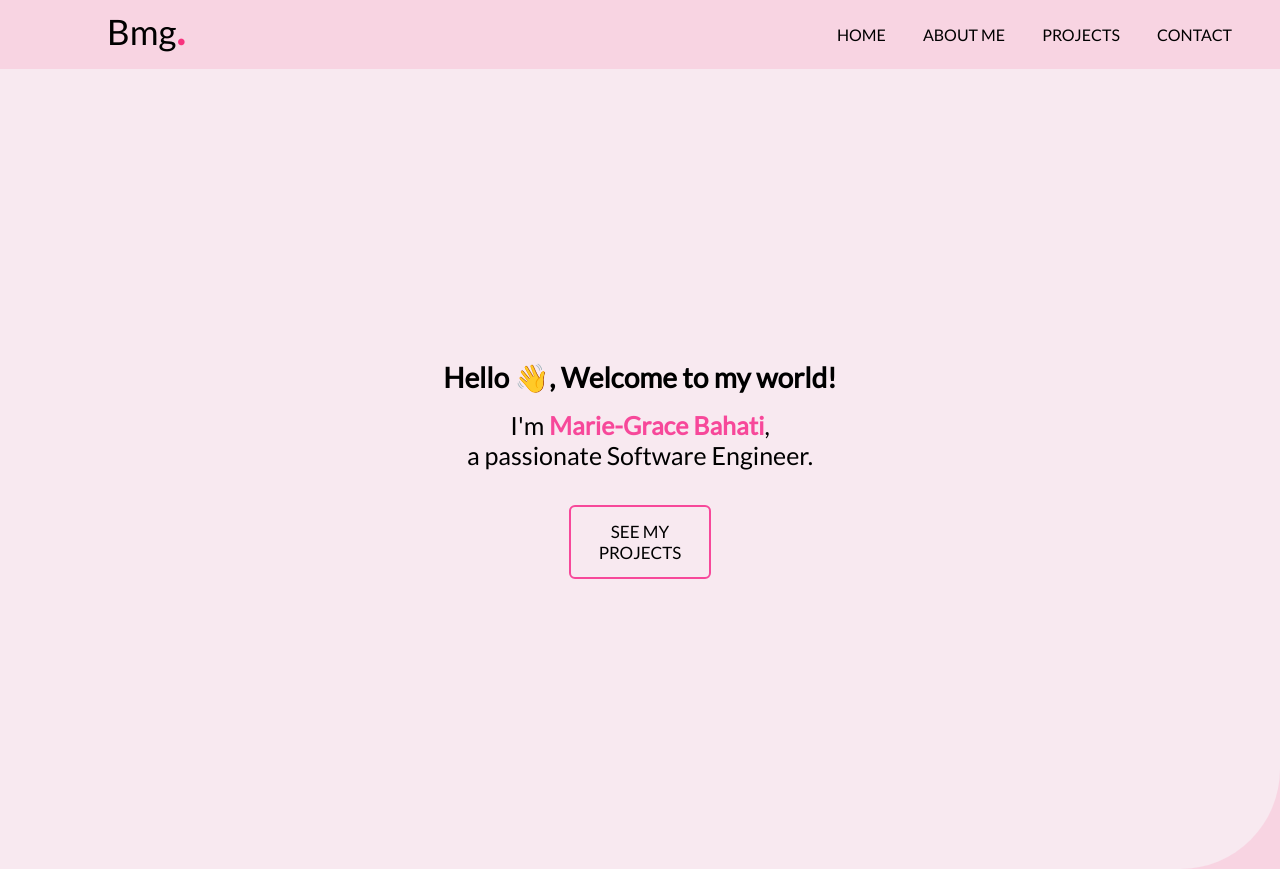
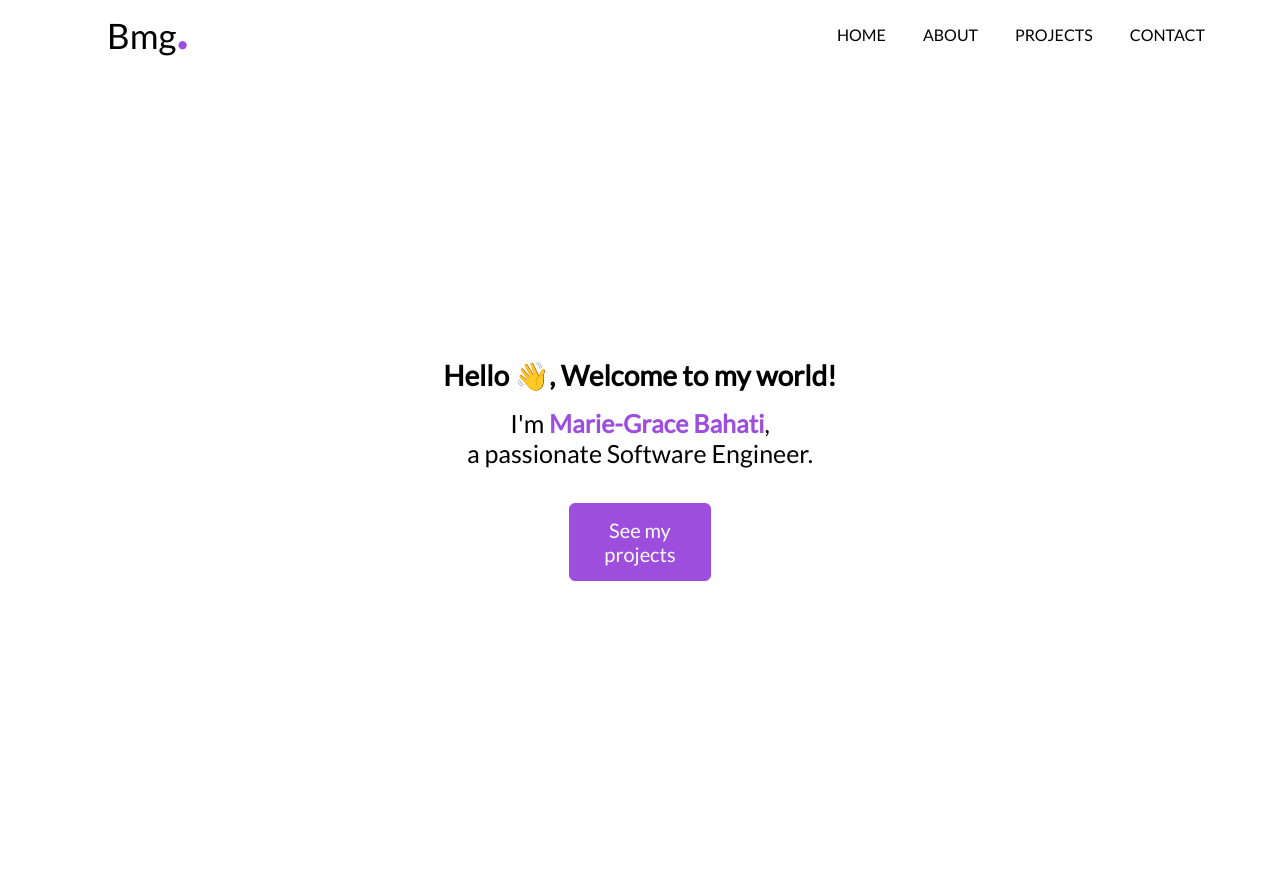
Before and after one commit to mariegrace31/official_portfolio, a React (Create React App) app: page / in a window 1280 px wide. Built offline with nearby package versions, Linux system fonts and the light colour scheme.

Commit message:
Update the colors

```diff
--- a/src/components/Home.js
+++ b/src/components/Home.js
@@ -12,7 +12,7 @@ const Home = () => (
         <br />
         a passionate Software Engineer.
       </p>
-      <a className="projects-btn" href="#projects">SEE MY PROJECTS</a>
+      <a className="projects-btn" href="#projects">See my projects</a>
     </div>
   </div>
 );
--- a/src/components/Navbar.js
+++ b/src/components/Navbar.js
@@ -19,7 +19,7 @@ const Navbar = () => {
             <a href="#home">HOME</a>
           </li>
           <li>
-            <a href="#about">ABOUT ME</a>
+            <a href="#about">ABOUT</a>
           </li>
           <li>
             <a href="projects">PROJECTS</a>
--- a/src/styles/App.css
+++ b/src/styles/App.css
@@ -9,6 +9,6 @@
 }
 
 body {
-  background-color: #f8d4e2;
+  background-color: #fff;
   font-family: 'Lato', sans-serif;
 }
--- a/src/styles/Home.css
+++ b/src/styles/Home.css
@@ -1,16 +1,19 @@
+:root {
+  --main-color: #9d4edd;
+  --second-color: #e5bdfc;
+  --third-color: #fff;
+}
+
 .presentation a {
   text-decoration: none;
-  border: 2px solid #f7489a;
-  color: black;
+  color: var(--third-color);
+  background-color: var(--main-color);
   padding: 10px;
   margin: 20px 0 0 85px;
   width: 45%;
+  border: 1px solid var(--main-color);
   font-size: 14px;
   border-radius: 6px;
-}
-
-.presentation a:hover {
-  background-color: #f7489a;
 }
 
 .presentation {
@@ -21,7 +24,7 @@
 }
 
 .header {
-  background-color: #f8e9f0;
+  background-color: var(--third-color);
   height: 100vh;
   width: 100%;
   display: flex;
@@ -34,7 +37,7 @@
 
 .about-me span {
   font-weight: bold;
-  color: #f7489a;
+  color: var(--main-color);
 }
 
 .name {
@@ -73,6 +76,12 @@
     margin-left: auto;
     margin-right: auto;
     width: 12%;
-    font-size: 17px;
+    font-size: 20px;
+  }
+
+  .presentation a:hover {
+    background-color: var(--third-color);
+    border: 1px solid var(--main-color);
+    color: var(--main-color);
   }
 }
--- a/src/styles/Navbar.css
+++ b/src/styles/Navbar.css
@@ -1,3 +1,9 @@
+:root {
+  --main-color: #9a46df;
+  --second-color: #e0aaff;
+  --third-color: #fff;
+}
+
 .nav-bar {
   margin: 0;
   padding: 10px;
@@ -23,7 +29,7 @@
 span {
   font-weight: bold;
   font-size: 34px;
-  color: #f7337e;
+  color: var(--main-color);
 }
 
 .Nav-links {
@@ -41,7 +47,7 @@ span {
   padding: 4px;
   margin-top: 26px;
   list-style-type: '*';
-  background-color: #f8d4e2;
+  background-color: var(--third-color);
   transform: translateX(100%);
   transition: transform 0.5s ease-in-out;
 }
@@ -123,7 +129,7 @@ span {
     right: 0;
     width: 450px;
     margin: 6px;
-    background-color: #f8d4e2;
+    background-color: var(--third-color);
     position: relative;
     box-shadow: none;
     transform: none;
@@ -139,7 +145,7 @@ span {
   }
 
   .Nav-links ul li a:hover {
-    color: #f7337e;
+    color: var(--main-color);
   }
 
   .mobile-menu-toggle {
@@ -147,6 +153,6 @@ span {
   }
 
   span {
-    font-size: 40px;
+    font-size: 50px;
   }
 }
```
Also changed, not shown: src/assets/background.png (added), src/components/About.js (added).
